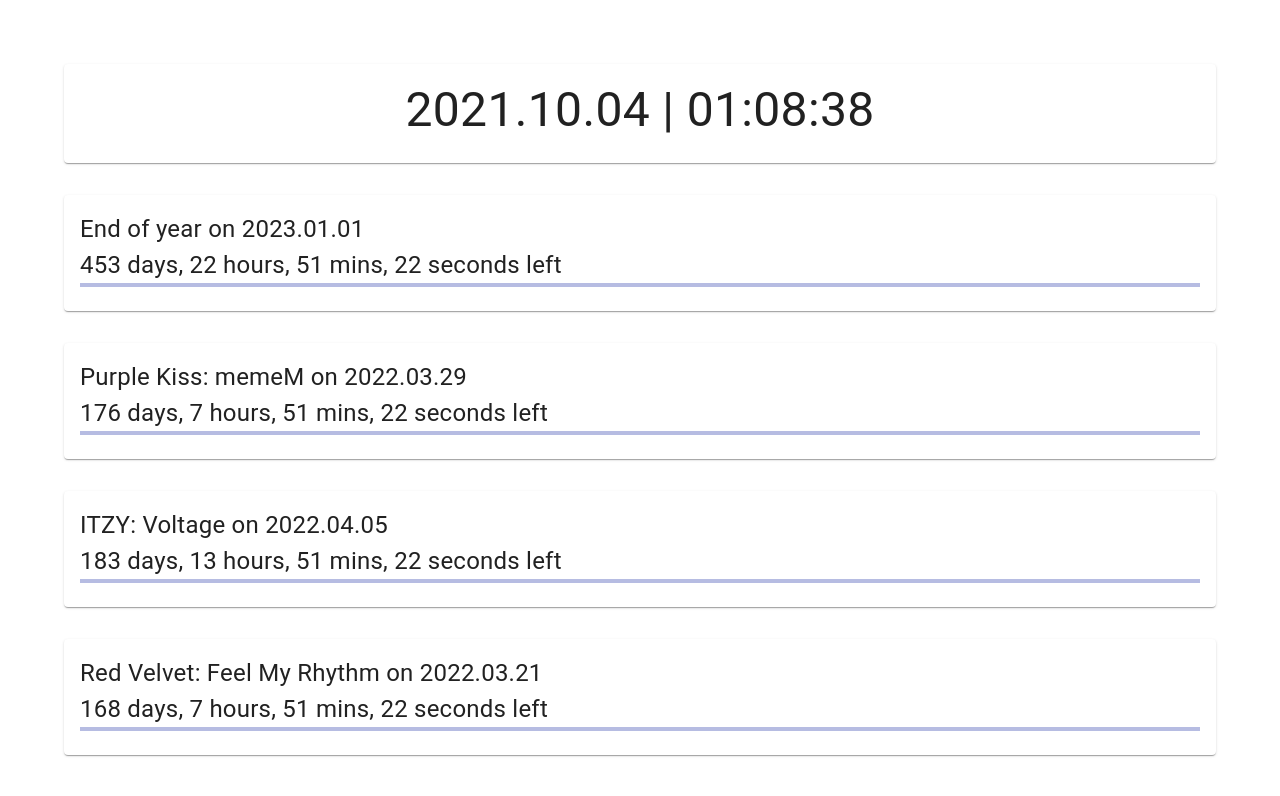
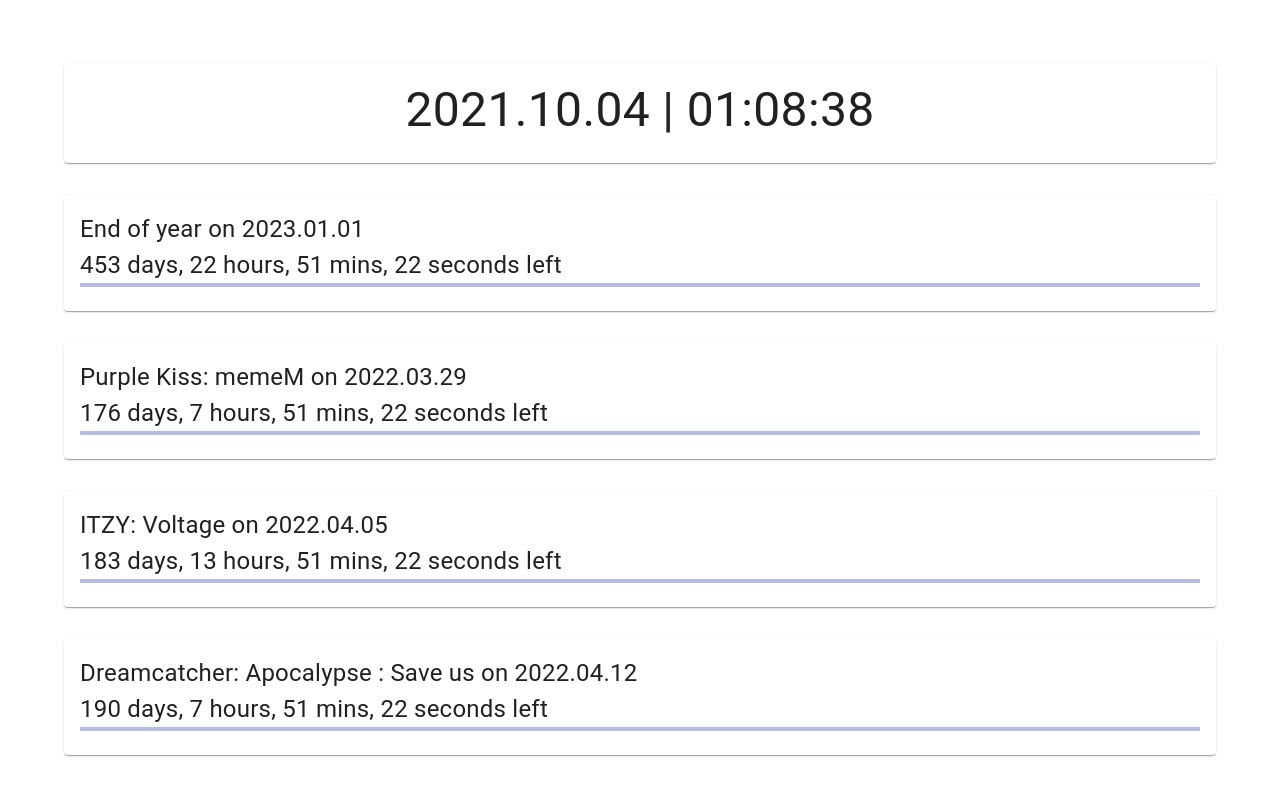
Before and after one commit to adcbotwastaken/countdown, a React (Create React App) app: page / in a window 1280 px wide. Shown: the top 796 px of the page. Built offline with nearby package versions, Linux system fonts and the light colour scheme.

Commit message:
chaned dates

```diff
--- a/src/data/countdownDates.js
+++ b/src/data/countdownDates.js
@@ -17,23 +17,30 @@
     },
 
 
+
     {
         "name": "ITZY: Voltage",
         "startDate": "2022-02-23T15:00:15.000Z",
         "endDate": "2022-04-06T00:00:00.000+09:00"
     },
 
+
+    {
+        "name": "Dreamcatcher: Apocalypse : Save us",
+        "startDate": "2022-03-23T15:00:03.000Z",
+        "endDate": "2022-04-12T18:00:00.000+09:00"
+    },
     // {
     //     "name": "Brave Girls: THANK YOU",
     //     "startDate": "2022-03-01T15:01:04.000Z",
     //     "endDate": "2022-03-14T18:00:00.000+09:00"
     // },
 
-    {
-        "name": "Red Velvet: Feel My Rhythm",
-        "startDate": "2022-03-01T15:01:27.000Z",
-        "endDate": "2022-03-21T18:00:00.000+09:00"
-    }
+    // {
+    //     "name": "Red Velvet: Feel My Rhythm",
+    //     "startDate": "2022-03-01T15:01:27.000Z",
+    //     "endDate": "2022-03-21T18:00:00.000+09:00"
+    // }
 
 
     // {
```
